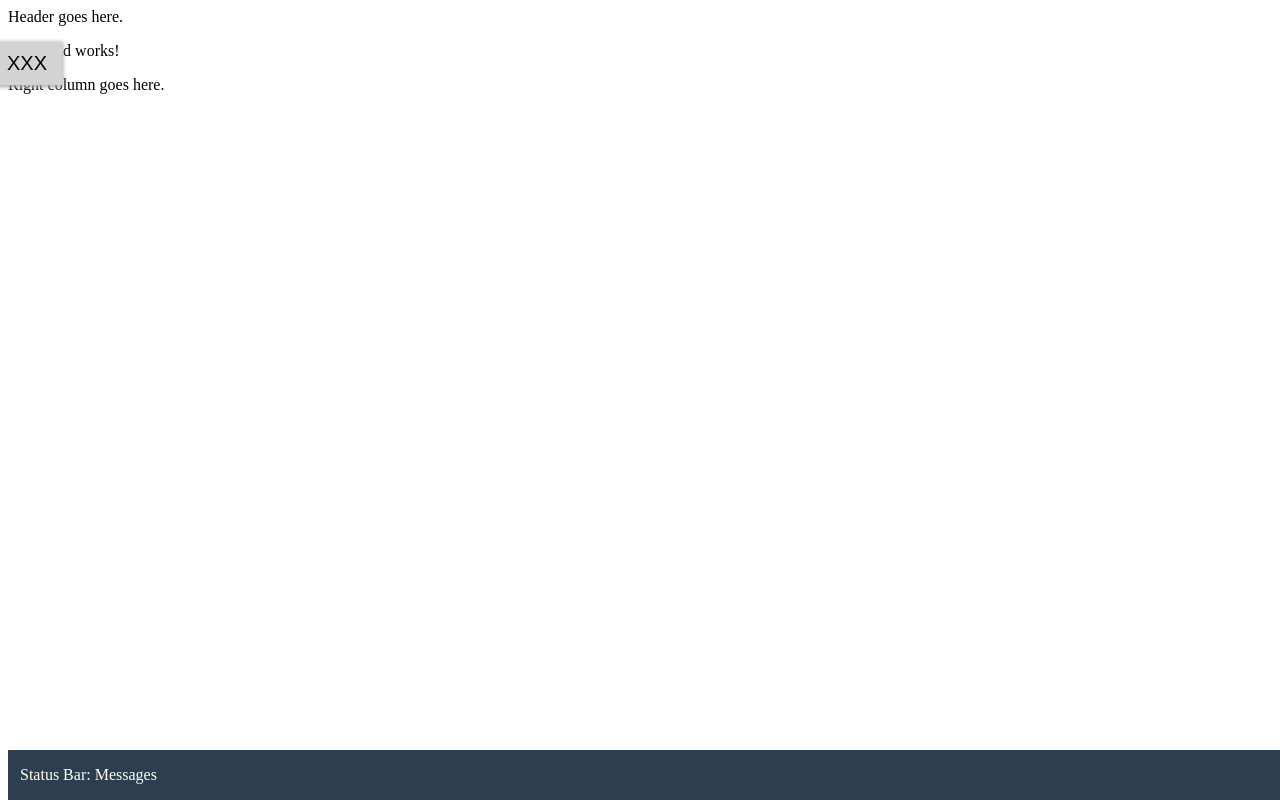
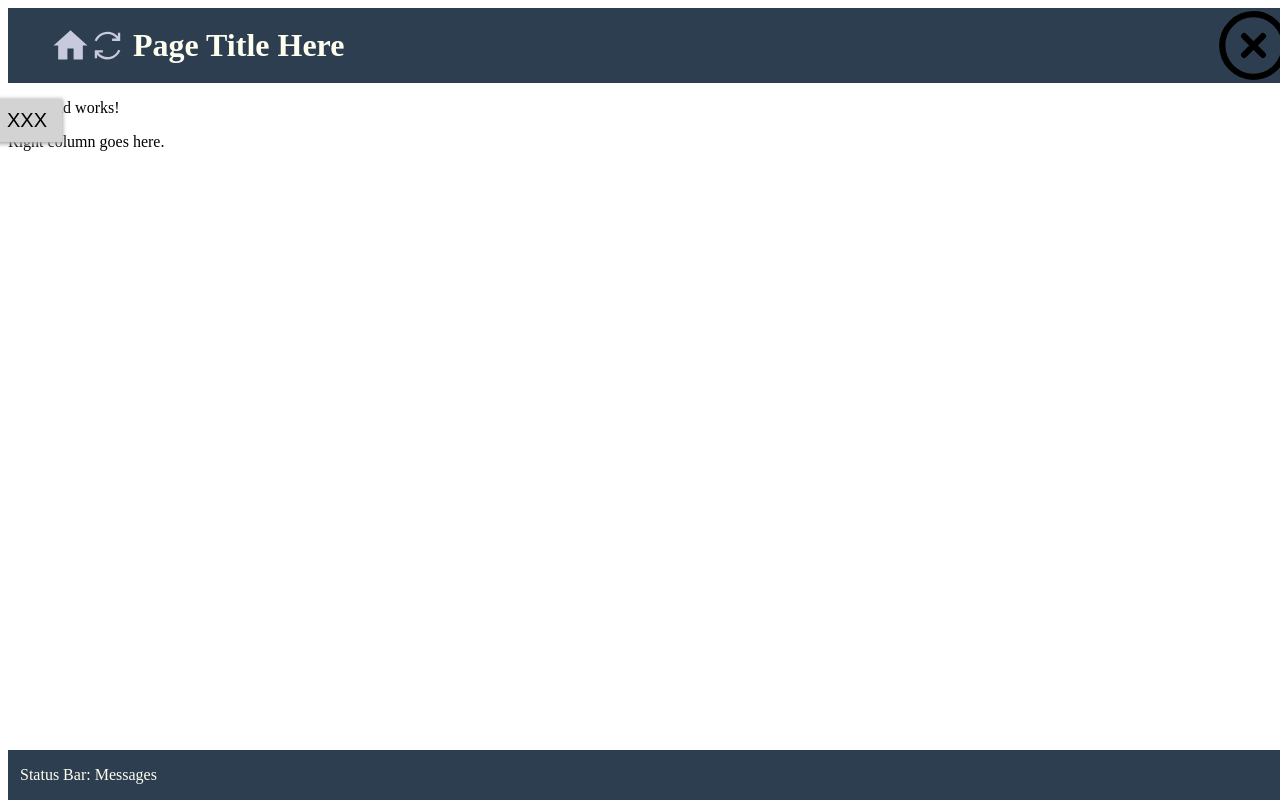
Before and after one commit to ashleylovette/alan-wire-project, an Angular app: page / in a window 1280 px wide. Built offline with nearby package versions, Linux system fonts and the light colour scheme.

Commit message:
added header to layout

```diff
--- a/src/app/app.component.html
+++ b/src/app/app.component.html
@@ -3,7 +3,7 @@
 <div class="container">
   <div class="row">
     <!-- Header -->
-    Header goes here.
+    <app-header></app-header>
   </div>
   <div class="row">
     <div class="col-xs-1">
--- a/src/app/footer/footer.component.css
+++ b/src/app/footer/footer.component.css
@@ -6,6 +6,7 @@ div.container{
   position: absolute;
   bottom: 0;
   margin: 0;
+  margin-right: auto;
   padding: 0;
 }
 
```
